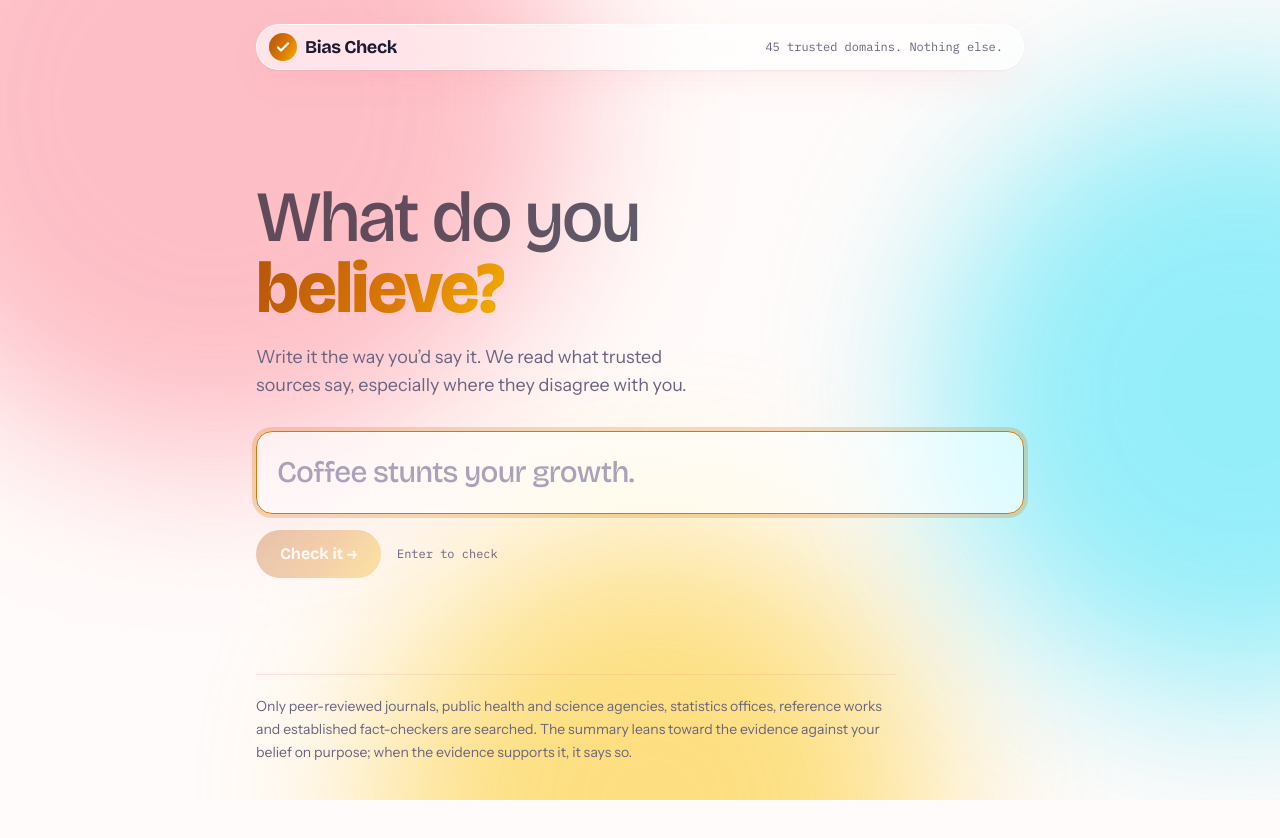
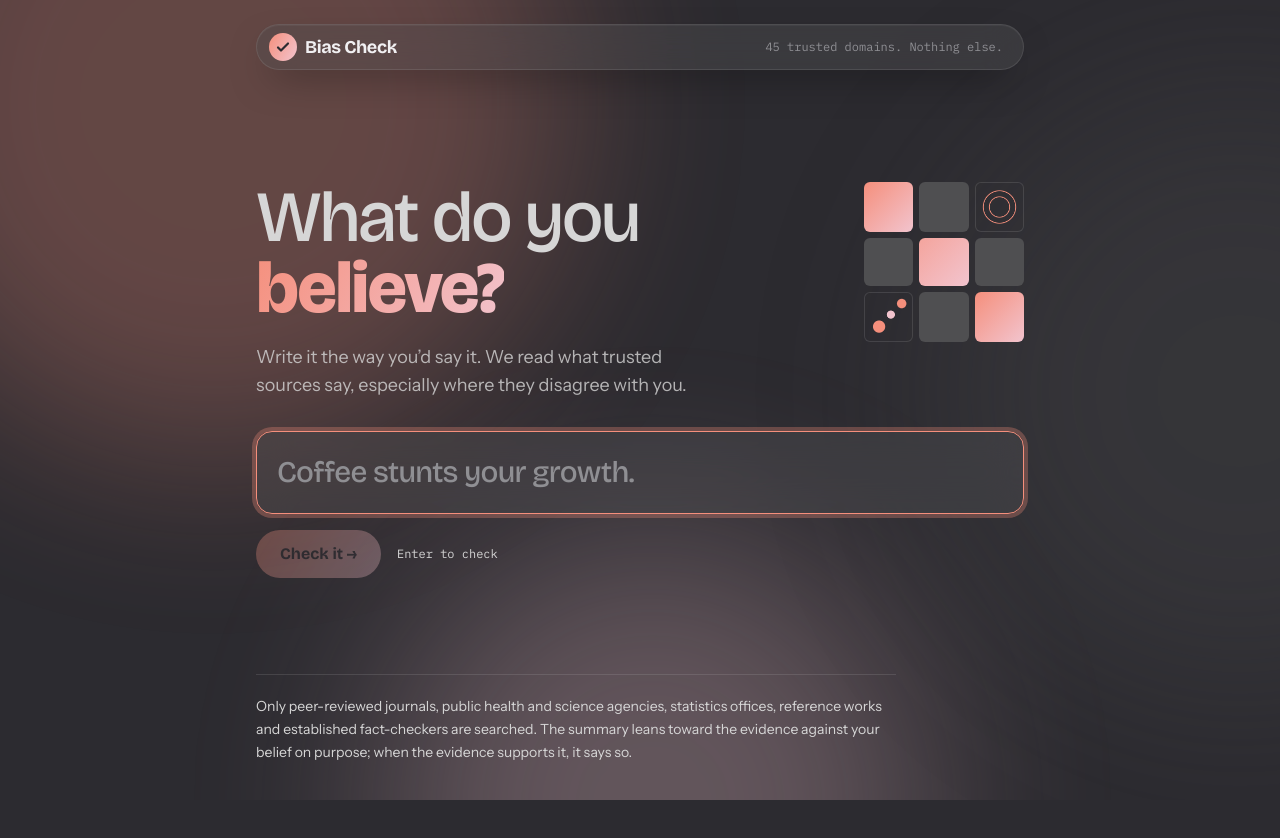
Before and after one commit to MarinaTkd/bias-check, a Next.js app in the folder bias-check/: page / in a window 1280 px wide. Shown: the top 838 px of the page. Built offline with nearby package versions, Linux system fonts and the light colour scheme.

Commit message:
feat: charcoal theme with coral/blush accents and hero tile mosaic

```diff
--- a/bias-check/app/globals.css
+++ b/bias-check/app/globals.css
@@ -1,39 +1,40 @@
 @import "tailwindcss";
 
 :root {
-  --bg: #fffbfa;
-  --fg: #1c1a2e;
-  --muted: #6b6480;
-  --faint: #aaa3b8;
-  --line: rgba(251, 113, 133, 0.16);
-  --field: rgba(255, 255, 255, 0.55);
+  /* Charcoal canvas, light grey type, coral -> blush as the single accent. */
+  --bg: #2c2b30;
+  --bg-2: #4f4f51;
+  --fg: #f1f0f2;
+  --muted: #d6d6d6;
+  --faint: #8f8f93;
+  --line: rgba(214, 214, 214, 0.14);
+  --field: rgba(79, 79, 81, 0.5);
 
-  /* Brand: pastel pink -> butter -> ice blue. Blobs and surfaces use the pastels; text and
-     buttons use one notch deeper so they stay legible on white. */
-  --brand-a: #fda4af;
-  --brand-b: #fcd34d;
-  --brand-c: #67e8f9;
-  --brand: linear-gradient(120deg, var(--brand-a), var(--brand-b) 55%, var(--brand-c));
-  /* Foreground accent: golden. Deep amber -> gold -> honey. Text, buttons, focus. */
-  --accent-a: #b45309;
-  --accent-b: #d97706;
-  --accent-c: #f5b301;
-  --brand-deep: linear-gradient(120deg, var(--accent-a), var(--accent-b) 55%, var(--accent-c));
+  --coral: #f58f7c;
+  --blush: #f2c4ce;
+  --brand-a: var(--coral);
+  --brand-b: var(--blush);
+  --brand-c: var(--coral);
+  --brand: linear-gradient(120deg, var(--coral), var(--blush));
+  --brand-deep: var(--brand);
+  --accent-a: var(--coral);
+  --accent-b: var(--coral);
+  --accent-c: var(--blush);
 
-  /* Background blobs default to the brand; a verdict recolours them. */
-  --blob-1: var(--brand-a);
-  --blob-2: var(--brand-c);
-  --blob-3: var(--brand-b);
+  /* Background blobs: coral and blush kept dim on the charcoal; a verdict recolours them. */
+  --blob-1: var(--coral);
+  --blob-2: var(--bg-2);
+  --blob-3: var(--blush);
 
-  --v-false: #e5322d;
-  --v-mostly-false: #f26a21;
-  --v-mixed: #e8a913;
-  --v-mostly-true: #5fae2f;
-  --v-true: #17a65b;
-  --v-unverifiable: #6b7280;
+  --v-false: #e5484d;
+  --v-mostly-false: #f0733a;
+  --v-mixed: #e0a526;
+  --v-mostly-true: #6bb544;
+  --v-true: #2fb673;
+  --v-unverifiable: #7b7b80;
 
   /* Set on <main> when a verdict lands. */
-  --v: var(--accent-b);
+  --v: var(--coral);
 }
 
 @theme inline {
@@ -55,7 +56,7 @@ body {
 }
 
 :focus-visible {
-  outline: 3px solid var(--accent-b);
+  outline: 3px solid var(--coral);
   outline-offset: 3px;
 }
 textarea:focus-visible {
@@ -76,8 +77,8 @@ textarea:focus-visible {
   content: "";
   position: absolute;
   border-radius: 50%;
-  filter: blur(80px);
-  opacity: 0.7;
+  filter: blur(90px);
+  opacity: 0.28;
   transition: background 900ms ease;
   animation: drift 18s ease-in-out infinite alternate;
 }
@@ -106,16 +107,16 @@ textarea:focus-visible {
 }
 .verdict-page {
   --blob-1: var(--v);
-  --blob-2: color-mix(in srgb, var(--v) 60%, var(--brand-c));
-  --blob-3: color-mix(in srgb, var(--v) 60%, var(--brand-b));
+  --blob-2: color-mix(in srgb, var(--v) 40%, var(--bg-2));
+  --blob-3: color-mix(in srgb, var(--v) 60%, var(--blush));
 }
 
 .glass {
-  background: rgba(255, 255, 255, 0.62);
-  backdrop-filter: blur(18px) saturate(1.4);
-  -webkit-backdrop-filter: blur(18px) saturate(1.4);
-  border: 1px solid rgba(255, 255, 255, 0.8);
-  box-shadow: 0 1px 2px rgba(28, 26, 46, 0.04), 0 12px 40px -12px rgba(251, 113, 133, 0.2);
+  background: rgba(79, 79, 81, 0.42);
+  backdrop-filter: blur(18px) saturate(1.2);
+  -webkit-backdrop-filter: blur(18px) saturate(1.2);
+  border: 1px solid rgba(214, 214, 214, 0.12);
+  box-shadow: 0 1px 0 rgba(255, 255, 255, 0.04) inset, 0 16px 40px -16px rgba(0, 0, 0, 0.6);
 }
 
 .brand-text {
@@ -128,14 +129,45 @@ textarea:focus-visible {
   background: var(--brand-deep);
 }
 .brand-ring:focus-within {
-  box-shadow: 0 0 0 4px color-mix(in srgb, var(--accent-b) 25%, transparent);
-  border-color: var(--accent-b);
+  box-shadow: 0 0 0 4px color-mix(in srgb, var(--coral) 30%, transparent);
+  border-color: var(--coral);
 }
 
 /* Verdict block: gradient of the verdict colour with a matching glow. */
 .verdict {
-  background: linear-gradient(135deg, var(--v), color-mix(in srgb, var(--v) 65%, var(--brand-b)));
-  box-shadow: 0 20px 60px -20px color-mix(in srgb, var(--v) 70%, transparent);
+  background: linear-gradient(135deg, var(--v), color-mix(in srgb, var(--v) 70%, var(--blush)));
+  box-shadow: 0 24px 70px -24px color-mix(in srgb, var(--v) 80%, transparent);
+}
+
+/* Hero mosaic: flat tiles in the reference's language. Decorative only. */
+.mosaic {
+  display: grid;
+  grid-template-columns: repeat(3, 1fr);
+  gap: 6px;
+  aspect-ratio: 1;
+}
+.mosaic > b {
+  display: block;
+  border-radius: 6px;
+}
+.mosaic .t-coral {
+  background: linear-gradient(135deg, var(--coral), var(--blush));
+}
+.mosaic .t-blush {
+  background: linear-gradient(315deg, var(--blush), color-mix(in srgb, var(--blush) 40%, var(--coral)));
+}
+.mosaic .t-grey {
+  background: var(--bg-2);
+}
+.mosaic .t-ring {
+  background: radial-gradient(circle, transparent 28%, var(--coral) 30%, transparent 33%, transparent 46%, var(--coral) 48%, transparent 51%);
+  border: 1px solid var(--line);
+}
+.mosaic .t-dots {
+  background: radial-gradient(circle at 30% 70%, var(--coral) 12%, transparent 14%),
+    radial-gradient(circle at 55% 45%, var(--blush) 10%, transparent 12%),
+    radial-gradient(circle at 78% 22%, var(--coral) 8%, transparent 10%);
+  border: 1px solid var(--line);
 }
 
 /* The claim, marked on the verdict block. Strike for false, underline for true,
@@ -173,7 +205,7 @@ textarea:focus-visible {
 }
 
 .shimmer {
-  background: linear-gradient(90deg, rgba(253, 164, 175, 0.25) 0%, rgba(252, 211, 77, 0.35) 50%, rgba(103, 232, 249, 0.25) 100%);
+  background: linear-gradient(90deg, rgba(245, 143, 124, 0.15) 0%, rgba(242, 196, 206, 0.3) 50%, rgba(245, 143, 124, 0.15) 100%);
   background-size: 200% 100%;
   animation: shimmer 1.6s linear infinite;
 }
--- a/bias-check/app/page.tsx
+++ b/bias-check/app/page.tsx
@@ -76,26 +76,35 @@ export default function Page() {
       <div className="mx-auto w-full max-w-3xl">
         <header className="glass flex items-center justify-between rounded-full py-2 pl-3 pr-5">
           <Link href="/" className="flex items-center gap-2 font-display text-lg font-bold tracking-tight">
-            <span className="brand-bg grid size-7 place-items-center rounded-full text-white" aria-hidden>
+            <span className="brand-bg grid size-7 place-items-center rounded-full text-bg" aria-hidden>
               <svg width="14" height="14" viewBox="0 0 14 14" fill="none">
                 <path d="M2 7.5l3 3 7-7" stroke="currentColor" strokeWidth="2.2" strokeLinecap="round" strokeLinejoin="round" />
               </svg>
             </span>
             Bias Check
           </Link>
-          <span className="hidden font-mono text-xs text-muted sm:inline">{TRUSTED_DOMAINS.length} trusted domains. Nothing else.</span>
+          <span className="hidden font-mono text-xs text-faint sm:inline">{TRUSTED_DOMAINS.length} trusted domains. Nothing else.</span>
         </header>
 
         {checked === null ? (
           <form onSubmit={submit} className="mt-20 sm:mt-28">
+            <div className="flex items-start justify-between gap-8">
+              <div>
                 <label htmlFor="claim" className="block font-display text-5xl leading-[0.98] tracking-[-0.025em] sm:text-7xl">
-              <span className="font-medium text-fg/70">What do you</span>
+                  <span className="font-medium text-muted">What do you</span>
                   <br />
                   <span className="brand-text font-extrabold">believe?</span>
                 </label>
-            <p className="mt-5 max-w-md text-lg text-muted">
+                <p className="mt-5 max-w-md text-lg text-muted/80">
                   Write it the way you&rsquo;d say it. We read what trusted sources say, especially where they disagree with you.
                 </p>
+              </div>
+              <div className="mosaic hidden w-40 shrink-0 sm:grid" aria-hidden>
+                <b className="t-coral" /><b className="t-grey" /><b className="t-ring" />
+                <b className="t-grey" /><b className="t-blush" /><b className="t-grey" />
+                <b className="t-dots" /><b className="t-grey" /><b className="t-coral" />
+              </div>
+            </div>
             <textarea
               id="claim"
               autoFocus
@@ -110,13 +119,13 @@ export default function Page() {
                   submit();
                 }
               }}
-              className="glass brand-ring mt-8 block w-full resize-none rounded-2xl p-5 font-display text-2xl font-medium leading-snug tracking-tight transition placeholder:text-faint focus:outline-none sm:text-3xl [field-sizing:content]"
+              className="glass brand-ring mt-8 block w-full resize-none rounded-2xl p-5 font-display text-2xl font-medium leading-snug tracking-tight transition text-fg placeholder:text-faint focus:outline-none sm:text-3xl [field-sizing:content]"
             />
             <div className="mt-4 flex flex-wrap items-center gap-4">
               <button
                 type="submit"
                 disabled={!ready}
-                className="brand-bg rounded-full px-6 py-3 font-display text-base font-bold text-white shadow-[0_10px_30px_-10px_rgba(217,119,6,0.45)] transition hover:scale-[1.03] hover:shadow-[0_14px_36px_-10px_rgba(217,119,6,0.55)] disabled:opacity-30 disabled:shadow-none disabled:hover:scale-100"
+                className="brand-bg rounded-full px-6 py-3 font-display text-base font-bold text-bg shadow-[0_10px_30px_-10px_rgba(245,143,124,0.45)] transition hover:scale-[1.03] hover:shadow-[0_14px_36px_-10px_rgba(245,143,124,0.6)] disabled:opacity-30 disabled:shadow-none disabled:hover:scale-100"
               >
                 Check it &rarr;
               </button>
@@ -161,7 +170,7 @@ export default function Page() {
             {error && (
               <div role="alert" className="mt-8">
                 <p className="text-lg">{error}</p>
-                <button onClick={reset} className="brand-bg mt-3 rounded-full px-5 py-2 font-display text-sm font-bold text-white">
+                <button onClick={reset} className="brand-bg mt-3 rounded-full px-5 py-2 font-display text-sm font-bold text-bg">
                   Try another belief
                 </button>
               </div>
@@ -234,7 +243,7 @@ export default function Page() {
 
                 <button
                   onClick={reset}
-                  className="brand-bg mt-12 rounded-full px-6 py-3 font-display text-base font-bold text-white shadow-[0_10px_30px_-10px_rgba(217,119,6,0.45)] transition hover:scale-[1.03]"
+                  className="brand-bg mt-12 rounded-full px-6 py-3 font-display text-base font-bold text-bg shadow-[0_10px_30px_-10px_rgba(245,143,124,0.45)] transition hover:scale-[1.03]"
                 >
                   Check another belief
                 </button>
```
Lines whose indentation alone changed are shown as unchanged.
